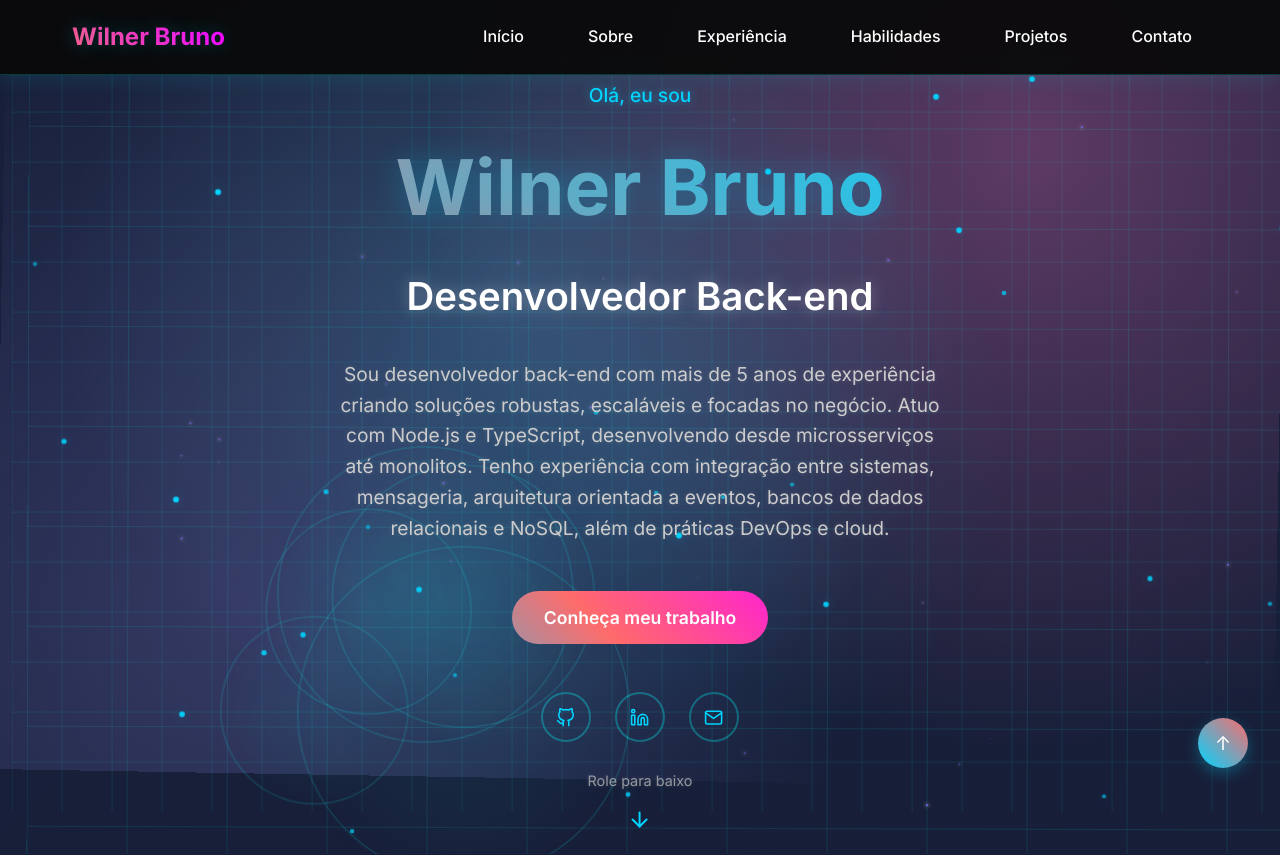
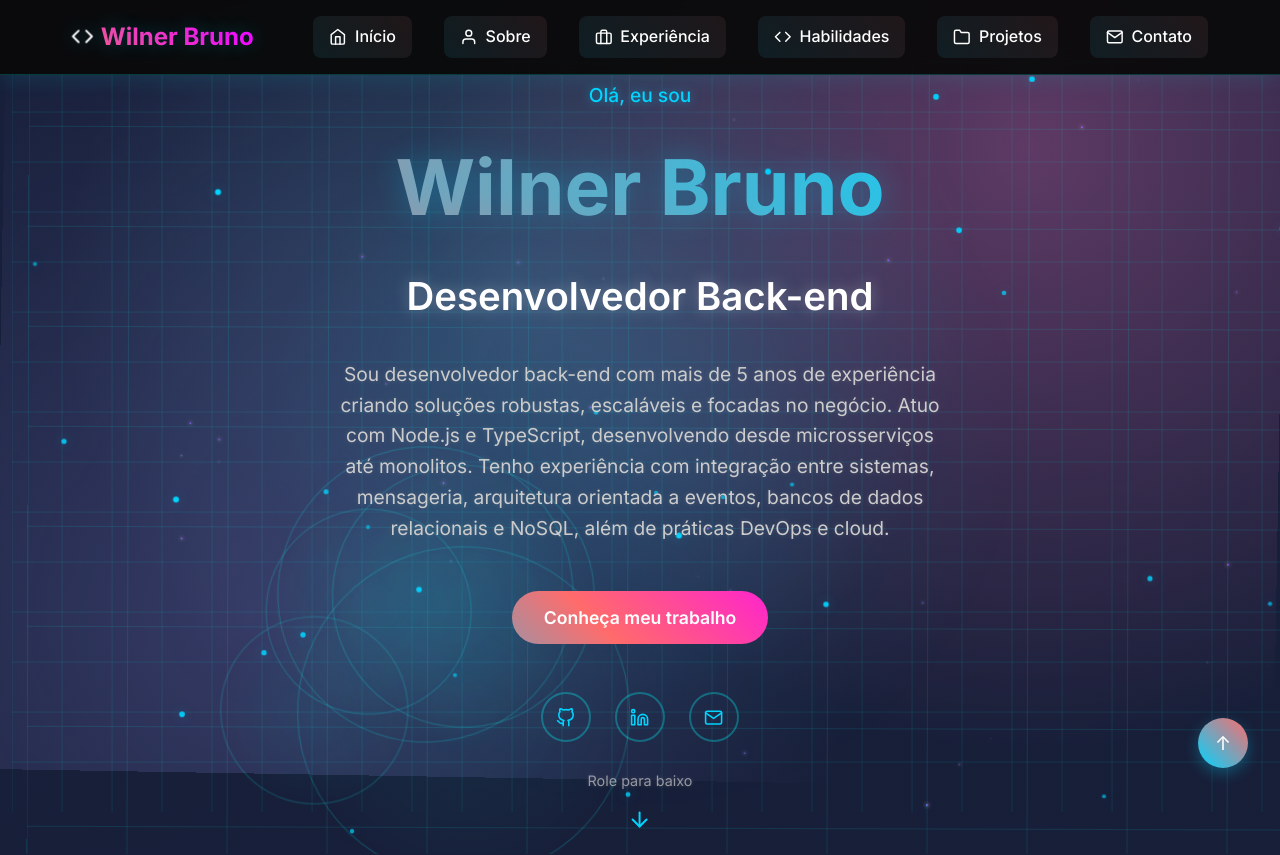
Before and after one commit to wilner2/website, a React (Create React App) app: page / in a window 1280 px wide. Shown: the top 855 px of the page. Built offline with nearby package versions, Linux system fonts and the light colour scheme.

Commit message:
feat: adicionando icones no header

```diff
--- a/src/components/Header.js
+++ b/src/components/Header.js
@@ -1,7 +1,7 @@
 import React, { useState, useEffect } from 'react';
 import styled from 'styled-components';
 import { motion, AnimatePresence } from 'framer-motion';
-import { FiMenu, FiX } from 'react-icons/fi';
+import { FiMenu, FiX, FiHome, FiUser, FiBriefcase, FiCode, FiFolder, FiMail } from 'react-icons/fi';
 
 const HeaderContainer = styled(motion.header)`
   position: fixed;
@@ -46,6 +46,36 @@ const Logo = styled(motion.h1)`
   cursor: pointer;
   animation: logoGlow 4s ease-in-out infinite;
   text-shadow: 0 0 20px rgba(0, 212, 255, 0.3);
+  display: flex;
+  align-items: center;
+  gap: 0.5rem;
+
+  svg {
+    font-size: 1.3rem;
+    background: linear-gradient(45deg, #00d4ff, #ff6b6b, #ff00ff, #00d4ff);
+    background-size: 300% 300%;
+    -webkit-background-clip: text;
+    -webkit-text-fill-color: transparent;
+    background-clip: text;
+    text-shadow: 0 0 15px rgba(0, 212, 255, 0.5);
+    animation: logoGlow 4s ease-in-out infinite, codeIconPulse 2s ease-in-out infinite;
+    filter: drop-shadow(0 0 8px rgba(0, 212, 255, 0.4));
+    position: relative;
+  }
+
+  svg::before {
+    content: '';
+    position: absolute;
+    top: -2px;
+    left: -2px;
+    right: -2px;
+    bottom: -2px;
+    background: linear-gradient(45deg, #00d4ff, #ff6b6b, #ff00ff);
+    border-radius: 50%;
+    z-index: -1;
+    opacity: 0;
+    animation: codeIconGlow 3s ease-in-out infinite;
+  }
 
   @keyframes logoGlow {
     0%, 100% {
@@ -56,12 +86,38 @@ const Logo = styled(motion.h1)`
     }
   }
 
+  @keyframes codeIconPulse {
+    0%, 100% {
+      transform: scale(1);
+    }
+    50% {
+      transform: scale(1.1);
+    }
+  }
+
+  @keyframes codeIconGlow {
+    0%, 100% {
+      opacity: 0;
+      transform: scale(1);
+    }
+    50% {
+      opacity: 0.3;
+      transform: scale(1.2);
+    }
+  }
+
   @media (max-width: 768px) {
     font-size: 1.3rem;
+    svg {
+      font-size: 1.1rem;
+    }
   }
 
   @media (max-width: 480px) {
     font-size: 1.1rem;
+    svg {
+      font-size: 1rem;
+    }
   }
 `;
 
@@ -82,26 +138,59 @@ const NavLink = styled(motion.li)`
   position: relative;
   padding: 0.5rem 1rem;
   border-radius: 8px;
+  display: flex;
+  align-items: center;
+  gap: 0.5rem;
+  background: linear-gradient(45deg, rgba(0, 212, 255, 0.1), rgba(255, 107, 107, 0.1), rgba(255, 0, 255, 0.1));
+  background-size: 300% 300%;
+  animation: navGlow 4s ease-in-out infinite;
+
+  svg {
+    font-size: 1.1rem;
+    transition: all 0.3s ease;
+    background: linear-gradient(45deg, #00d4ff, #ff6b6b, #ff00ff, #00d4ff);
+    background-size: 300% 300%;
+    -webkit-background-clip: text;
+    -webkit-text-fill-color: transparent;
+    background-clip: text;
+    animation: navGlow 4s ease-in-out infinite;
+  }
 
   &::before {
     content: '';
     position: absolute;
-    top: 0;
-    left: 0;
-    right: 0;
-    bottom: 0;
-    background: linear-gradient(45deg, rgba(0, 255, 255, 0.1), rgba(255, 107, 107, 0.1));
-    border-radius: 8px;
+    top: -2px;
+    left: -2px;
+    right: -2px;
+    bottom: -2px;
+    background: linear-gradient(45deg, #00d4ff, #ff6b6b, #ff00ff);
+    border-radius: 10px;
+    z-index: -1;
     opacity: 0;
-    transition: opacity 0.3s ease;
+    animation: navGlow 3s ease-in-out infinite;
   }
 
   &:hover {
     color: #00d4ff;
     text-shadow: 0 0 10px rgba(0, 212, 255, 0.5);
+    transform: scale(1.05);
+
+    svg {
+      transform: scale(1.1);
+      filter: drop-shadow(0 0 8px rgba(0, 212, 255, 0.6));
+    }
 
     &::before {
-      opacity: 1;
+      opacity: 0.3;
+    }
+  }
+
+  @keyframes navGlow {
+    0%, 100% {
+      background-position: 0% 50%;
+    }
+    50% {
+      background-position: 100% 50%;
     }
   }
 `;
@@ -151,25 +240,50 @@ const MobileNavLink = styled(motion.h2)`
   border-radius: 12px;
   position: relative;
   overflow: hidden;
+  display: flex;
+  align-items: center;
+  gap: 1rem;
+  background: linear-gradient(45deg, rgba(0, 212, 255, 0.1), rgba(255, 107, 107, 0.1), rgba(255, 0, 255, 0.1));
+  background-size: 300% 300%;
+  animation: navGlow 4s ease-in-out infinite;
+
+  svg {
+    font-size: 1.8rem;
+    transition: all 0.3s ease;
+    background: linear-gradient(45deg, #00d4ff, #ff6b6b, #ff00ff, #00d4ff);
+    background-size: 300% 300%;
+    -webkit-background-clip: text;
+    -webkit-text-fill-color: transparent;
+    background-clip: text;
+    animation: navGlow 4s ease-in-out infinite;
+  }
 
   &::before {
     content: '';
     position: absolute;
-    top: 0;
-    left: -100%;
-    width: 100%;
-    height: 100%;
-    background: linear-gradient(90deg, transparent, rgba(0, 255, 255, 0.2), transparent);
-    transition: left 0.5s;
+    top: -2px;
+    left: -2px;
+    right: -2px;
+    bottom: -2px;
+    background: linear-gradient(45deg, #00d4ff, #ff6b6b, #ff00ff);
+    border-radius: 14px;
+    z-index: -1;
+    opacity: 0;
+    animation: navGlow 3s ease-in-out infinite;
   }
 
   &:hover {
     color: #00d4ff;
     text-shadow: 0 0 15px rgba(0, 212, 255, 0.5);
-    background: rgba(0, 255, 255, 0.1);
+    transform: scale(1.05);
+
+    svg {
+      transform: scale(1.1);
+      filter: drop-shadow(0 0 8px rgba(0, 212, 255, 0.6));
+    }
 
     &::before {
-      left: 100%;
+      opacity: 0.3;
     }
   }
 `;
@@ -195,6 +309,15 @@ const CloseButton = styled.button`
 `;
 
 const navItems = ['Início', 'Sobre', 'Experiência', 'Habilidades', 'Projetos', 'Contato'];
+
+const navIcons = {
+  'Início': <FiHome />,
+  'Sobre': <FiUser />,
+  'Experiência': <FiBriefcase />,
+  'Habilidades': <FiCode />,
+  'Projetos': <FiFolder />,
+  'Contato': <FiMail />
+};
 
 function Header() {
   const [isMobileMenuOpen, setIsMobileMenuOpen] = useState(false);
@@ -241,7 +364,8 @@ function Header() {
             whileHover={{ scale: 1.05 }}
             whileTap={{ scale: 0.95 }}
           >
-            Wilner Bruno
+            <FiCode />
+            {'Wilner Bruno'}
           </Logo>
 
           <NavLinks>
@@ -255,6 +379,7 @@ function Header() {
                 animate={{ opacity: 1, y: 0 }}
                 transition={{ delay: index * 0.1 }}
               >
+                {navIcons[item]}
                 {item}
               </NavLink>
             ))}
@@ -285,6 +410,7 @@ function Header() {
                 animate={{ opacity: 1, y: 0 }}
                 transition={{ delay: index * 0.1 }}
               >
+                {navIcons[item]}
                 {item}
               </MobileNavLink>
             ))}
```
Also changed, not shown: 1 other file (tests, documents, lock files or other folders).
